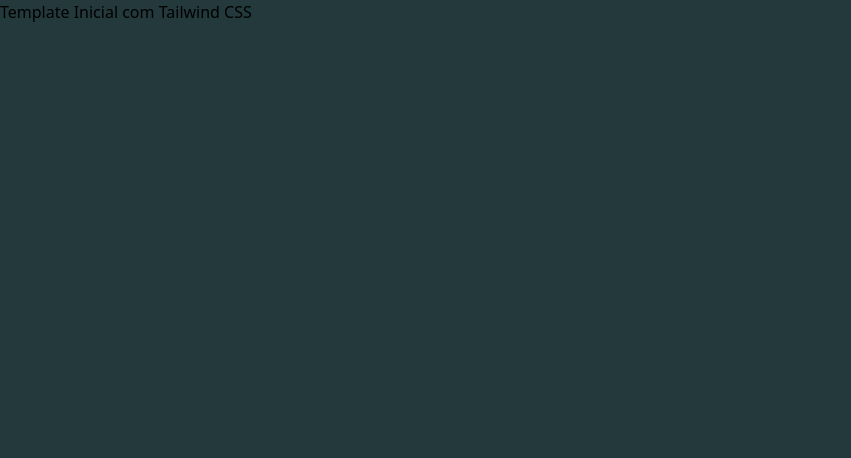
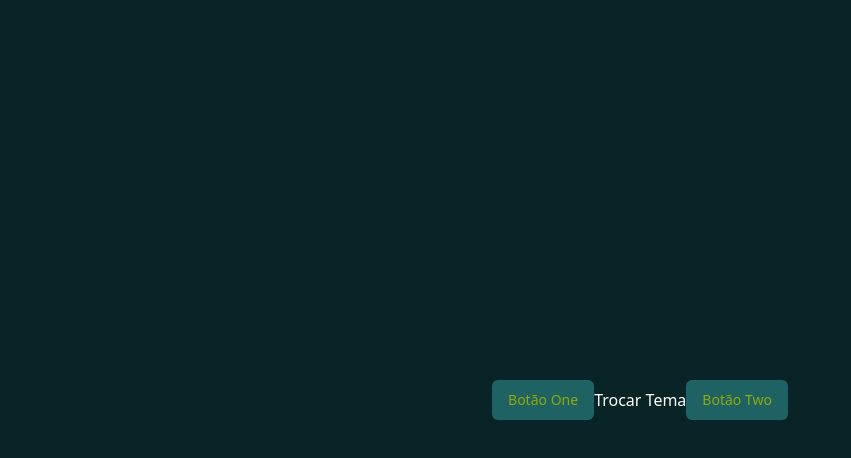
Before and after one commit to leomar-sartor/TailWind, a React (Vite) app: page / in a window 1280 px wide. Shown: the top 458 px of the page, without its empty margins (0-851 px from the left). Built offline with nearby package versions, Linux system fonts and the light colour scheme.

Commit message:
✨ Base, tokens semanticos, layer, tema escuro/claro, button component

```diff
--- a/index.html
+++ b/index.html
@@ -1,5 +1,5 @@
 <!doctype html>
-<html lang="en">
+<html lang="pt-BR" class="dark">
   <head>
     <meta charset="UTF-8" />
     <link rel="icon" type="image/svg+xml" href="/vite.svg" />
--- a/src/App.tsx
+++ b/src/App.tsx
@@ -1,11 +1,51 @@
 import './App.css'
+import { Button } from './components/Button'
+import { useEffect, useState } from 'react';
+
+type AvailableThemes = 'dark' | 'light';
 
 export function App() {
+
+  const [theme, setTheme] = useState<AvailableThemes>('dark');
+
+  function handleThemeChange(
+    event: React.MouseEvent<HTMLAnchorElement, MouseEvent>
+  ) {
+    event.preventDefault();
+
+    setTheme(prevTheme => {
+      const nextTheme = prevTheme === 'dark' ? 'light' : 'dark';
+      return nextTheme;
+    });
+  }
+
+  useEffect(() => {
+    const htmlElement = document.documentElement;
+    htmlElement.classList.toggle('dark');
+
+    return () => {
+    };
+
+  }, [theme]);
+
   return (
-    <>
-      <div className='h-screen bg-padrao'>
-        <h1> Template Inicial com Tailwind CSS</h1>
-      </div>
-    </>
+    <div className="h-screen bg-funcional text-foreground flex items-center justify-center">
+
+      <Button onClick={() => console.log("One", new Date())}>
+        Botão One
+      </Button>
+
+      <a
+        aria-label='Trocar Tema'
+        title='Trocar Tema'
+        onClick={handleThemeChange}>
+        Trocar Tema
+      </a>
+
+      <Button  onClick={() => console.log("Two", new Date())}>
+        Botão Two
+      </Button>
+
+    </div>
   )
 }
--- /dev/null
+++ b/src/components/Button/button.styles.ts
@@ -0,0 +1,12 @@
+import type { ButtonVariant, ButtonSize } from './button.types'
+
+export const buttonVariants: Record<ButtonVariant, string> = {
+  "primary-green": 'btn btn-primary-green',
+  destructive: 'btn btn-destructive',
+}
+
+export const buttonSizes: Record<ButtonSize, string> = {
+  sm: 'btn-sm',
+  md: 'btn-md',
+  lg: 'btn-lg',
+}
--- /dev/null
+++ b/src/components/Button/button.types.ts
@@ -0,0 +1,2 @@
+export type ButtonVariant = 'primary-green' | 'destructive'
+export type ButtonSize = 'sm' | 'md' | 'lg'
--- /dev/null
+++ b/src/components/Button/index.tsx
@@ -0,0 +1,29 @@
+import type { ButtonVariant, ButtonSize } from './button.types'
+import { buttonVariants, buttonSizes } from './button.styles'
+
+type ButtonProps = {
+  variant?: ButtonVariant,
+  size?: ButtonSize,
+} & React.ComponentProps<'button'>
+& React.HTMLAttributes<HTMLButtonElement>;
+
+export function Button({
+  variant = 'primary-green',
+  size = 'md',
+  className,
+  children,
+  ...props
+}: ButtonProps) {
+  return (
+    <button
+      className={[
+        buttonVariants[variant],
+        buttonSizes[size],
+        className,
+      ].join(' ')}
+      {...props}
+    >
+      {children}
+    </button>
+  )
+}
--- a/src/index.css
+++ b/src/index.css
@@ -1,5 +1,4 @@
 @import "tailwindcss";
-
-@theme {
-  --color-padrao: #23393b;
-}
+@import "./styles/base.css";
+@import "./styles/theme.css";
+@import "./styles/components/button.css";
--- /dev/null
+++ b/src/styles/base.css
@@ -0,0 +1,46 @@
+:root {
+  /* ===== BASE ===== */
+  --color-black: #000000;
+  --color-funcional: #0D4344;
+  --color-funcional-dark: #082426;
+  --color-white: #ffffff;
+
+  /* ===== PRIMARY GREEN ===== */
+  --color-primary-green-50:  #F2FBFA;
+  --color-primary-green-100: #D4F3EF;
+  --color-primary-green-200: #A9E6E0;
+  --color-primary-green-300: #76D2CC;
+  --color-primary-green-400: #4AB7B4;
+  --color-primary-green-500: #309C9B;
+  --color-primary-green-600: #247C7D;
+  --color-primary-green-700: #1E6264;
+  --color-primary-green-800: #155051;
+  --color-primary-green-900: #0D4344;
+  --color-primary-green-950: #082426;
+
+  /* ===== PRIMARY YELLOW ===== */
+  --color-primary-yellow-50:  #FDFFE6;
+  --color-primary-yellow-100: #FAFFCB;
+  --color-primary-yellow-200: #F2FBEF;
+  --color-primary-yellow-300: #EFFA5C;
+  --color-primary-yellow-400: #D4F02B;
+  --color-primary-yellow-500: #B7D60C;
+  --color-primary-yellow-600: #8FAB05;
+  --color-primary-yellow-700: #6B8209;
+  --color-primary-yellow-800: #55660E;
+  --color-primary-yellow-900: #475611;
+  --color-primary-yellow-950: #253003;
+
+  /* ===== DESTRUCTIVE ===== */
+  --color-destructive-50:  #FEF3F2;
+  --color-destructive-100: #FEE4E2;
+  --color-destructive-200: #FFCDC9;
+  --color-destructive-300: #FDAAA4;
+  --color-destructive-400: #F97970;
+  --color-destructive-500: #F04438;
+  --color-destructive-600: #DE3024;
+  --color-destructive-700: #BB241A;
+  --color-destructive-800: #9A221A;
+  --color-destructive-900: #80231C;
+  --color-destructive-950: #460D09;
+}
--- /dev/null
+++ b/src/styles/components/button.css
@@ -0,0 +1,28 @@
+@layer components {
+  /* ===== BASE ===== */
+  .btn {
+    @apply inline-flex items-center gap-2 px-4 py-2 rounded-md font-medium transition-colors;
+  }
+
+  /* ===== VARIANTS ===== */
+  .btn-primary-green {
+    @apply bg-primary-green text-primary-green-foreground hover:bg-primary-green-hover;
+  }
+
+  .btn-destructive {
+    @apply bg-destructive text-destructive-foreground hover:bg-destructive-hover;
+  }
+
+  /* ===== SIZES ===== */
+  .btn-sm {
+    @apply h-8 px-3 text-sm;
+  }
+
+  .btn-md {
+    @apply h-10 px-4 text-sm;
+  }
+
+  .btn-lg {
+    @apply h-12 px-6 text-base;
+  }
+}
--- /dev/null
+++ b/src/styles/theme.css
@@ -0,0 +1,43 @@
+/*
+  L - Lightness - Quão claro/escuro (0% a 100%)
+  C - Chroma - Intensidade da cor (0 = cinza)
+  H - Hue - Qual cor é (0–360)
+*/
+
+@theme {
+
+  /* Light (default) */
+  --color-funcional: var(--color-funcional);
+
+  /* ===== GLOBAL ===== */
+  --color-background: var(--color-white);
+  --color-foreground: var(--color-black);
+
+  /* ===== PRIMARY GREEN ===== */
+  --color-primary-green: var(--color-primary-green-950);
+  --color-primary-green-foreground: var(--color-primary-yellow-600);
+  --color-primary-green-hover: var(--color-primary-green-900);
+
+  /* ===== DESTRUCTIVE ===== */
+  --color-destructive: var(--color-destructive-600);
+  --color-destructive-foreground: var(--colors-destructive-100);
+  --color-destructive-hover: var(--color-destructive-700);
+}
+
+/* DARK MODE */
+.dark {
+  --color-funcional: var(--color-funcional-dark);
+   /* ===== GLOBAL ===== */
+  --color-background: var(--color-black);
+  --color-foreground: var(--color-white);
+
+  /* ===== PRIMARY GREEN ===== */
+  --color-primary-green: var(--color-primary-green-700);
+  --color-primary-green-foreground: var(--color-primary-yellow-600);
+  --color-primary-green-hover: var(--color-primary-green-900);
+
+  /* ===== DESTRUCTIVE ===== */
+  --color-destructive: var(--color-destructive-700);
+  --color-destructive-foreground: var(--color-destructive-100);
+  --color-destructive-hover: var(--color-destructive-900);
+}
--- a/tailwind.config.js
+++ /dev/null
@@ -1,4 +0,0 @@
-/** @type {import('tailwindcss').Config} */
-export default {
-  content: ["./src/**/*.{html,js,ts,jsx,tsx}"],
-}
```
Also changed, not shown: src/styles/utilities.css (added).
